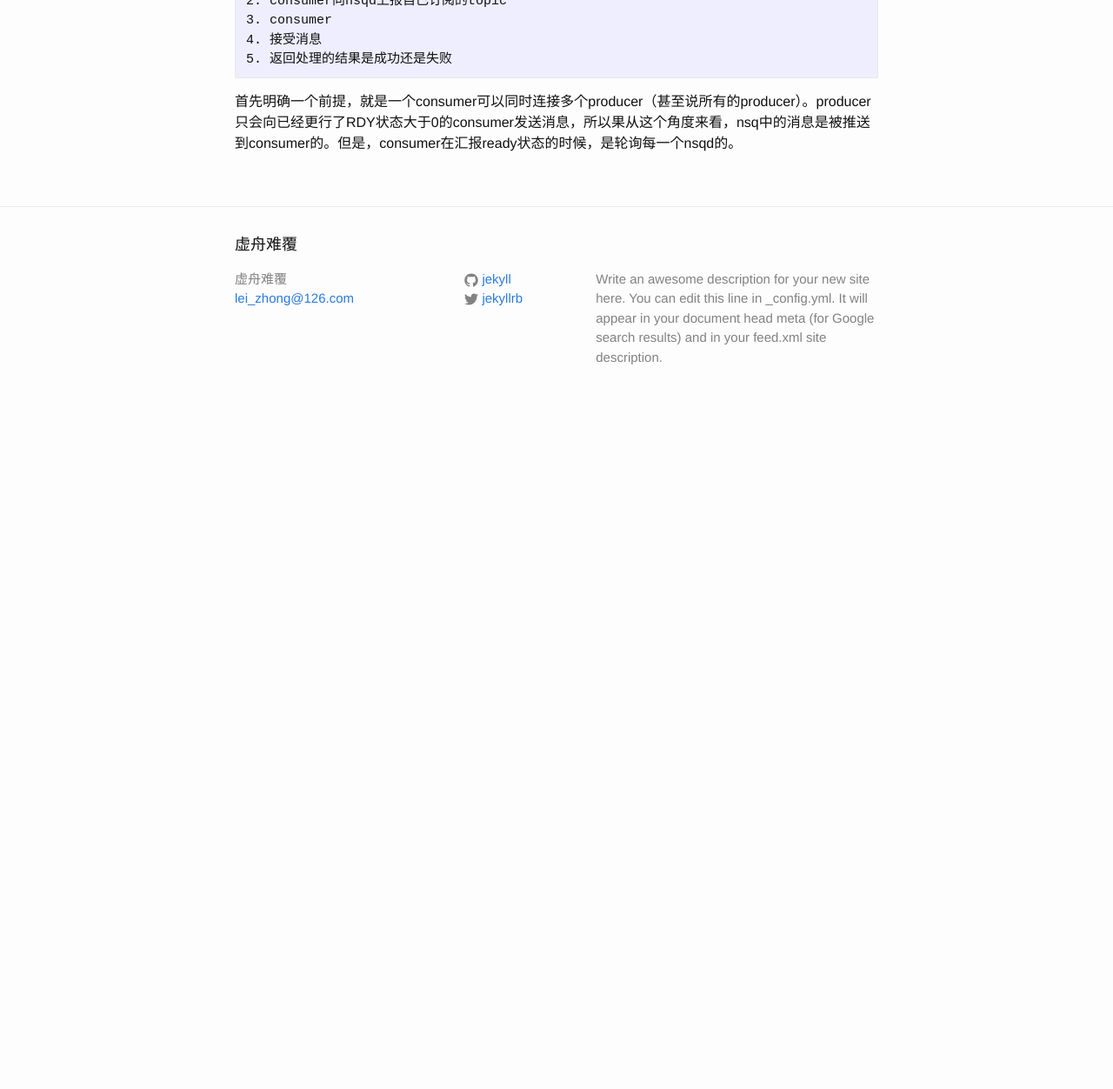
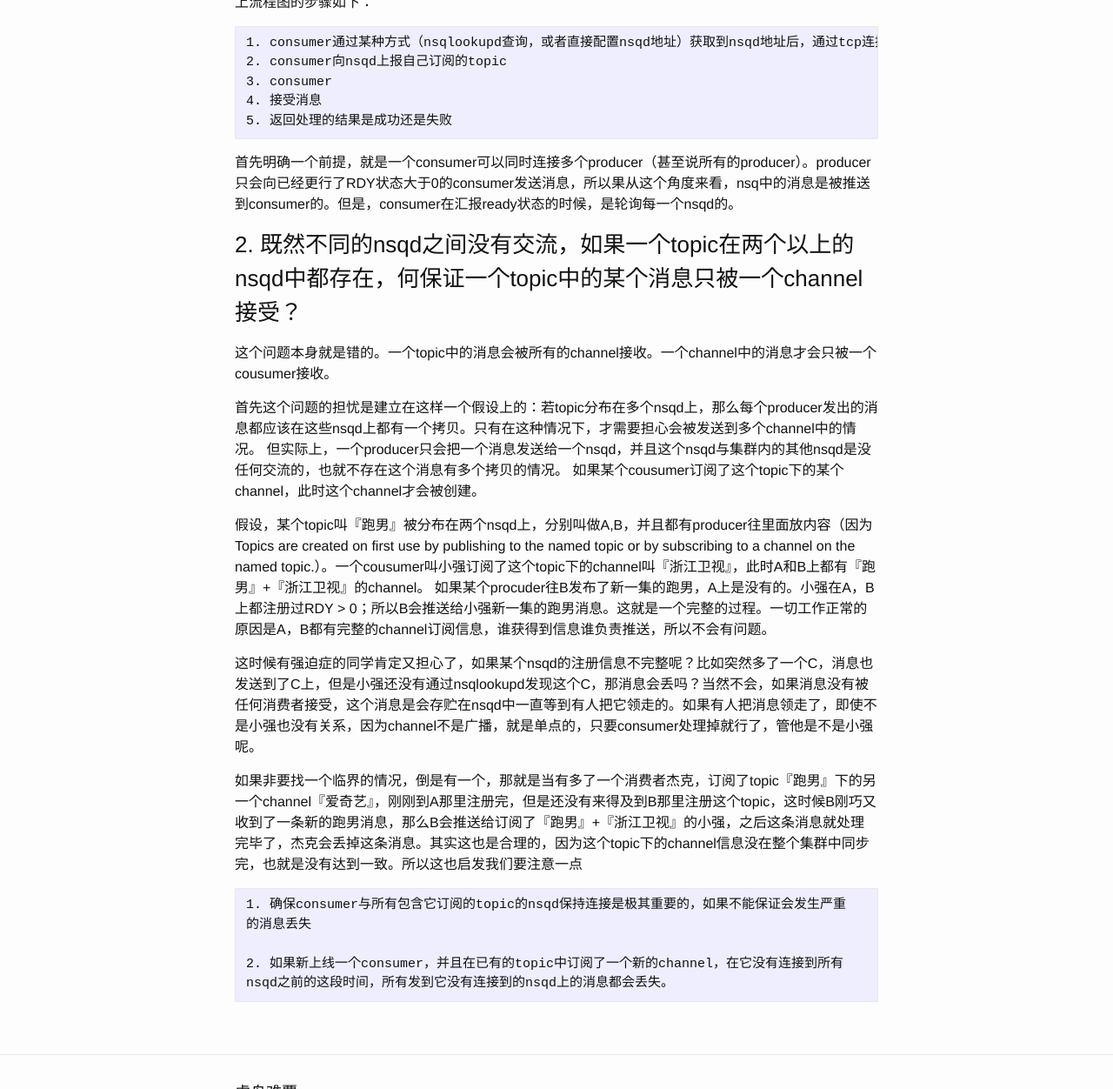
Before and after one commit to ZGeomantic/blog, a Jekyll site: the page built from _posts/2016-06-29-nsq-profile.md, in a window 1280 px wide and 1400 px high, scrolled down 2510 px, cut to the strip 148-1400 px from the top of the window. Shown: the whole strip at 87% size. Built offline with Jekyll 4.4.1, drawn with Linux system fonts in a browser that asks for light colours; before the commit the page ends 3140 px from its top, so only the background shows below that; some of the changed text lies outside the part shown.

Commit message:
feau(post): 补充nsq的特性

```diff
--- a/_posts/2016-06-29-nsq-profile.md
+++ b/_posts/2016-06-29-nsq-profile.md
@@ -60,7 +60,7 @@ messages
 
 ## 其他问题
 
-- nsq的消息是被推送到消费者？还是由消费者自己去轮询（kafka的策略）？
+### 1. nsq的消息是被推送到消费者？还是由消费者自己去轮询（kafka的策略）？
 
 	[引用一段官网上话](http://nsq.io/overview/design.html#efficiency)：
 
@@ -88,3 +88,23 @@ decrementing the server-side RDY count for that client).
 	5. 返回处理的结果是成功还是失败
 
 首先明确一个前提，就是一个consumer可以同时连接多个producer（甚至说所有的producer）。producer只会向已经更行了RDY状态大于0的consumer发送消息，所以果从这个角度来看，nsq中的消息是被推送到consumer的。但是，consumer在汇报ready状态的时候，是轮询每一个nsqd的。
+
+### 2. 既然不同的nsqd之间没有交流，如果一个topic在两个以上的nsqd中都存在，何保证一个topic中的某个消息只被一个channel接受？
+这个问题本身就是错的。一个topic中的消息会被所有的channel接收。一个channel中的消息才会只被一个cousumer接收。
+
+首先这个问题的担忧是建立在这样一个假设上的：若topic分布在多个nsqd上，那么每个producer发出的消息都应该在这些nsqd上都有一个拷贝。只有在这种情况下，才需要担心会被发送到多个channel中的情况。
+但实际上，一个producer只会把一个消息发送给一个nsqd，并且这个nsqd与集群内的其他nsqd是没任何交流的，也就不存在这个消息有多个拷贝的情况。
+如果某个cousumer订阅了这个topic下的某个channel，此时这个channel才会被创建。
+
+假设，某个topic叫『跑男』被分布在两个nsqd上，分别叫做A,B，并且都有producer往里面放内容（因为Topics are created on first use by publishing to the named topic or by subscribing to a channel on the named topic.）。一个cousumer叫小强订阅了这个topic下的channel叫『浙江卫视』，此时A和B上都有『跑男』+『浙江卫视』的channel。
+如果某个procuder往B发布了新一集的跑男，A上是没有的。小强在A，B上都注册过RDY > 0；所以B会推送给小强新一集的跑男消息。这就是一个完整的过程。一切工作正常的原因是A，B都有完整的channel订阅信息，谁获得到信息谁负责推送，所以不会有问题。
+
+这时候有强迫症的同学肯定又担心了，如果某个nsqd的注册信息不完整呢？比如突然多了一个C，消息也发送到了C上，但是小强还没有通过nsqlookupd发现这个C，那消息会丢吗？当然不会，如果消息没有被任何消费者接受，这个消息是会存贮在nsqd中一直等到有人把它领走的。如果有人把消息领走了，即使不是小强也没有关系，因为channel不是广播，就是单点的，只要consumer处理掉就行了，管他是不是小强呢。
+
+如果非要找一个临界的情况，倒是有一个，那就是当有多了一个消费者杰克，订阅了topic『跑男』下的另一个channel『爱奇艺』，刚刚到A那里注册完，但是还没有来得及到B那里注册这个topic，这时候B刚巧又收到了一条新的跑男消息，那么B会推送给订阅了『跑男』+『浙江卫视』的小强，之后这条消息就处理完毕了，杰克会丢掉这条消息。其实这也是合理的，因为这个topic下的channel信息没在整个集群中同步完，也就是没有达到一致。所以这也启发我们要注意一点
+
+	1. 确保consumer与所有包含它订阅的topic的nsqd保持连接是极其重要的，如果不能保证会发生严重
+	的消息丢失
+
+	2. 如果新上线一个consumer，并且在已有的topic中订阅了一个新的channel，在它没有连接到所有
+	nsqd之前的这段时间，所有发到它没有连接到的nsqd上的消息都会丢失。
```
